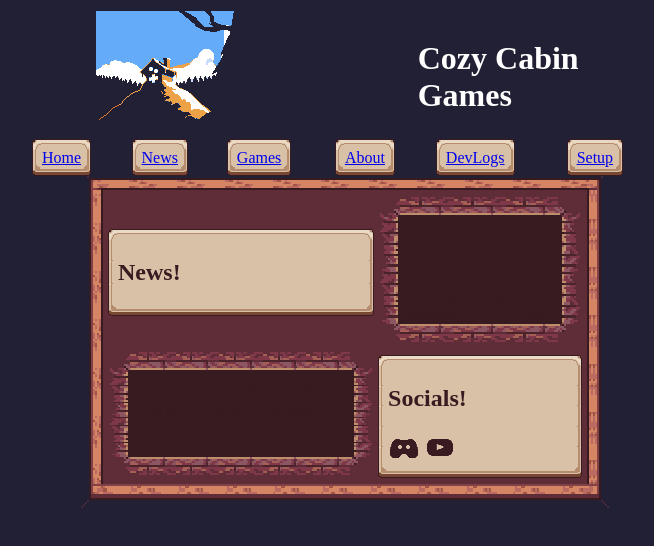
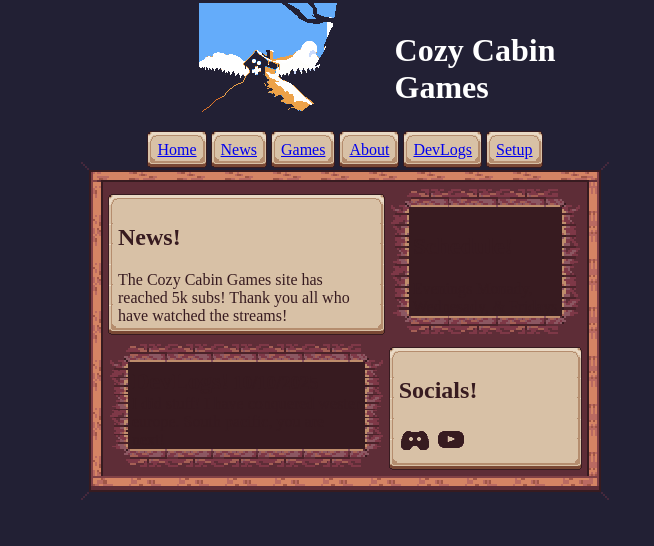
Before and after one commit to trixelbit/CozyCabinSiteV2, a plain HTML site: page index.html in a window 1280 px wide. Shown: the whole page, without its empty margins (295-949 px from the left). Drawn offline with Linux system fonts and the light colour scheme; a web font is replaced by a local one.

Commit message:
New fonts and org

```diff
--- a/index.html
+++ b/index.html
@@ -79,6 +79,8 @@
                     <td>
                         <div id="paper">
                         <h2>News!</h2>
+			The Cozy Cabin Games site has reached 5k subs!
+			Thank you all who have watched the streams!
                         </div>
                     </td>
                     <td>
--- a/styles.css
+++ b/styles.css
@@ -1,5 +1,22 @@
+@font-face
+{
+    font-family: "regular";
+    src: url("fonts/proggy.ttf");
+}
+
+html
+{
+    padding: 0;
+    margin: 0;
+    image-rendering: pixelated;
+}
+
+
 body
 {
+    font-family: "regular";
+    padding: 0;
+    margin: 0;
     color: #371b20;
     background-color: #222034;
     /*
@@ -9,6 +26,7 @@ body
      */
 }
 
+
 header
 {
 }
@@ -16,8 +34,8 @@ header
 #SiteHead
 {
     color: #FFFFFF;
-    width: 50%;
     margin: 0 auto;
+    padding: 0;
 }
 
 #hole
@@ -41,16 +59,6 @@ header
     image-rendering: pixelated;
 }
 
-a.button
-{
-    border-width: 10px;
-    border-style: solid;
-    border-image: url("T_Border2.png");
-    border-image-slice: 8 fill;
-    border-image-repeat: round;
-    image-rendering: pixelated;
-}
-
 
 
 #paper
@@ -62,3 +70,13 @@ a.button
     border-image-repeat: round;
     image-rendering: pixelated;
 }
+
+a.button
+{
+    border-width: 10px;
+    border-style: solid;
+    border-image: url("T_Border2.png");
+    border-image-slice: 8 fill;
+    border-image-repeat: round;
+    image-rendering: pixelated;
+}
```
Also changed, not shown: 1 other file.
